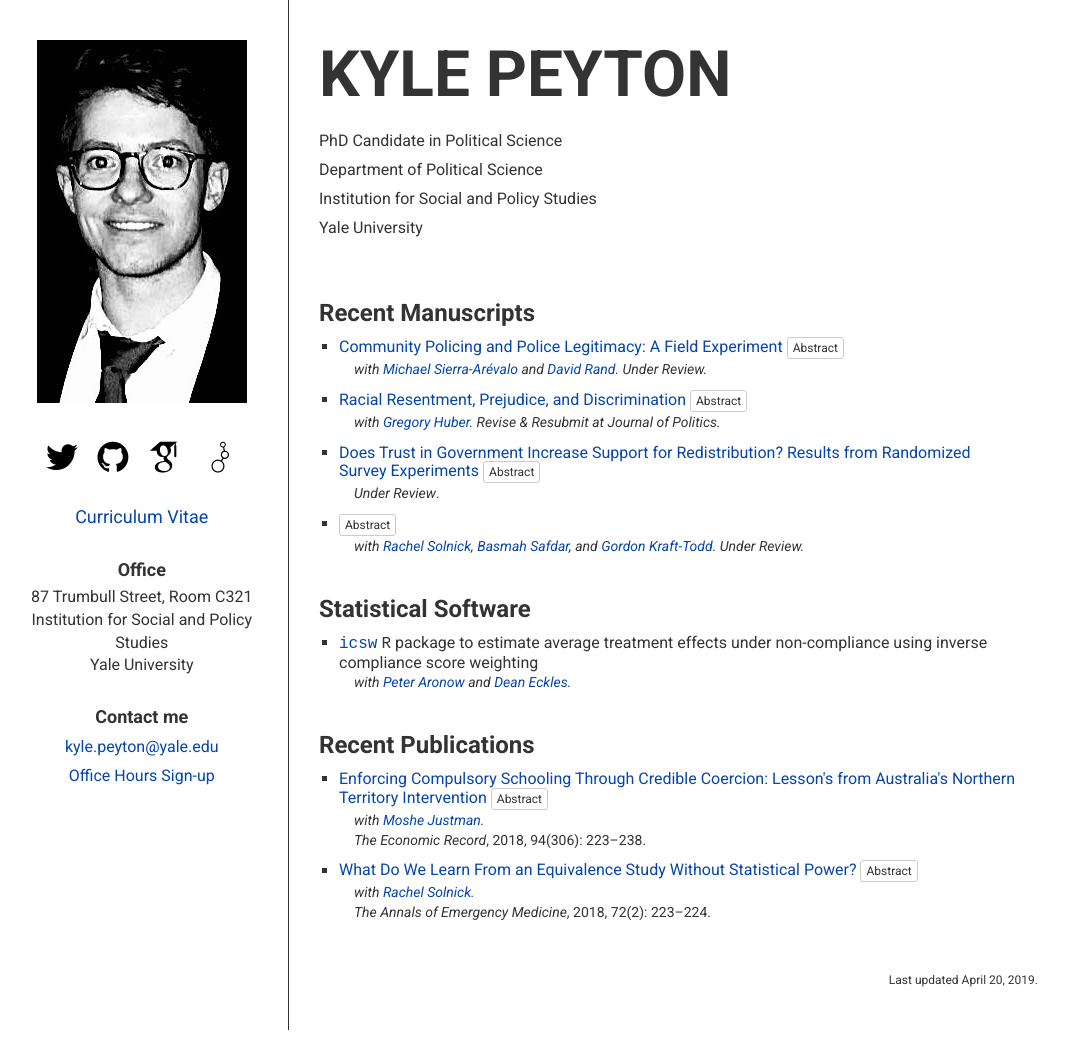
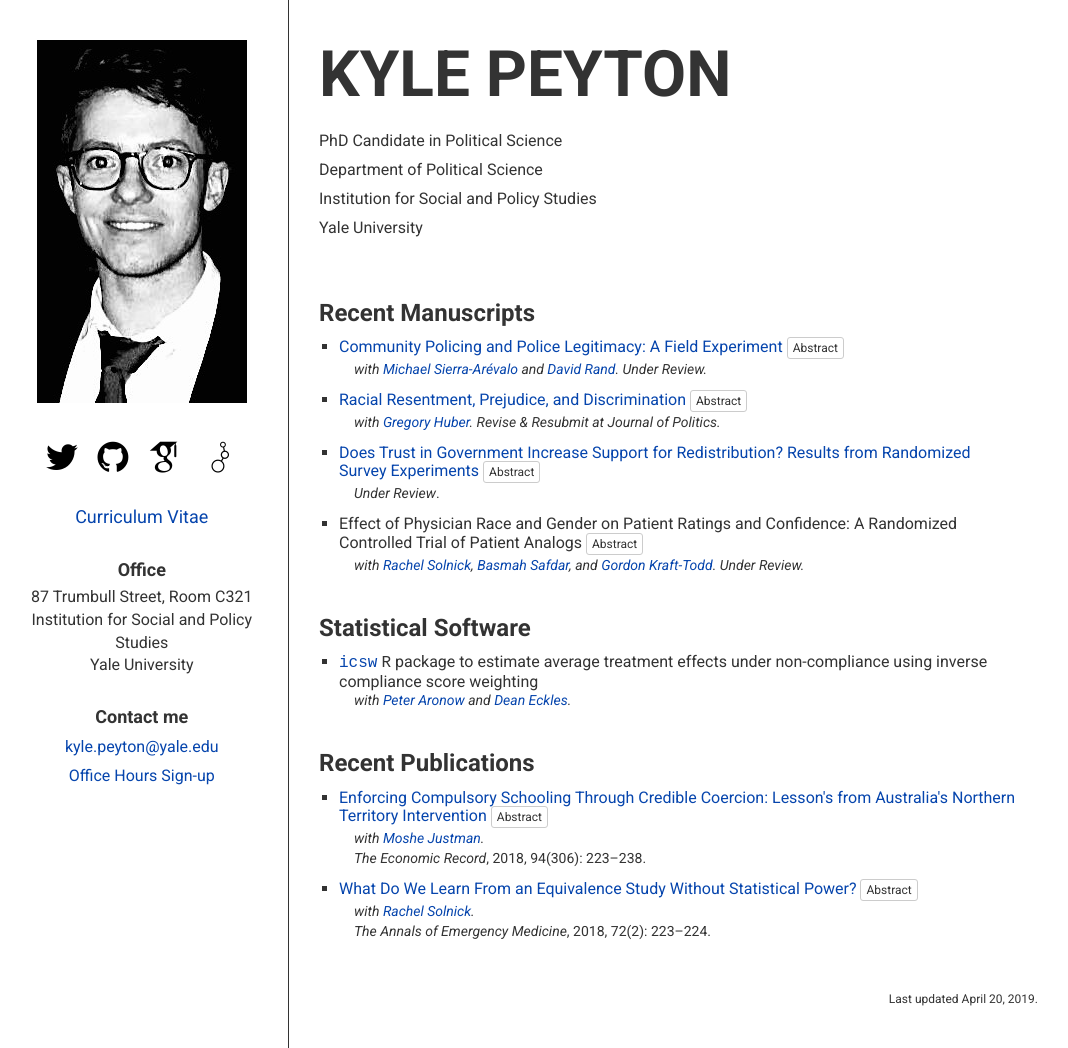
Before and after one commit to kylepeyton/kylepeyton.github.io, a Jekyll site: the page index.html, which Jekyll copies as it is, in a window 1280 px wide. Shown: the whole page, without its empty margins (157-1225 px from the left). Built offline with Jekyll 4.4.1, drawn with Linux system fonts in a browser that asks for light colours; some web fonts are replaced.

Commit message:
Update index.html

```diff
--- a/index.html
+++ b/index.html
@@ -131,12 +131,12 @@
 
 						<li>
 				<h4>
-					<a"Effect of Physician Race and Gender on Patient Ratings and Confidence: A Randomized Controlled Trial of Patient Analogs</a>
+					Effect of Physician Race and Gender on Patient Ratings and Confidence: A Randomized Controlled Trial of Patient Analogs
 					<button type="button" class="btn btn-default btn-xs" data-toggle="collapse" data-target="#PatientBias_abstract" aria-expanded="false" aria-controls="#PatientBias_abstract">Abstract</button>
 				</h4>
 				<div class="paperinfo"><span class="coauthors">with <a href="https://ihpi.umich.edu/our-experts/solnick">Rachel Solnick</a>, <a href="https://medicine.yale.edu/emergencymed/people/basmah_safdar.profile">Basmah Safdar</a>, and <a href="http://moralitylab.bc.edu/gordon-kraft-todd/">Gordon Kraft-Todd</a>. Under Review.</span></div>
 				<div class="paperinfo"></div>
-				<div class="collapsecontainer"><div class="collapse" id="PatientBias_abstract"><div class="well well-sm abstract">Do patients discriminate against women physicians or those from minority groups by expressing less confidence in their clinical judgments or providing lower quality ratings? In two geographical diverse patient-analog experiments (N=3,215), random assignment of physician gender (Male or Female) and race (White or Black) did not significantly impact patient satisfaction or confidence in the clinical judgments of women or minority physicians, relative to the White Male physician control. Patient discrimination against women and black clinicians may be less of a barrier to fostering diversity and inclusion in healthcare than institutional discrimination and workplace inequities. </div></div></div>
+				<div class="collapsecontainer"><div class="collapse" id="PatientBias_abstract"><div class="well well-sm abstract">Do patients discriminate against women physicians or those from minority groups by expressing less confidence in their clinical judgments or providing lower quality ratings? In two geographically diverse patient-analog experiments (N=3,215), random assignment of physician gender (Male or Female) and race (White or Black) did not significantly impact patient satisfaction or confidence in the clinical judgments of women or minority physicians, relative to the White Male physician control. Patient discrimination against women and black clinicians may be less of a barrier to fostering diversity and inclusion in healthcare than institutional discrimination and workplace inequities. </div></div></div>
 			</li>
 		</ul>
 
```
